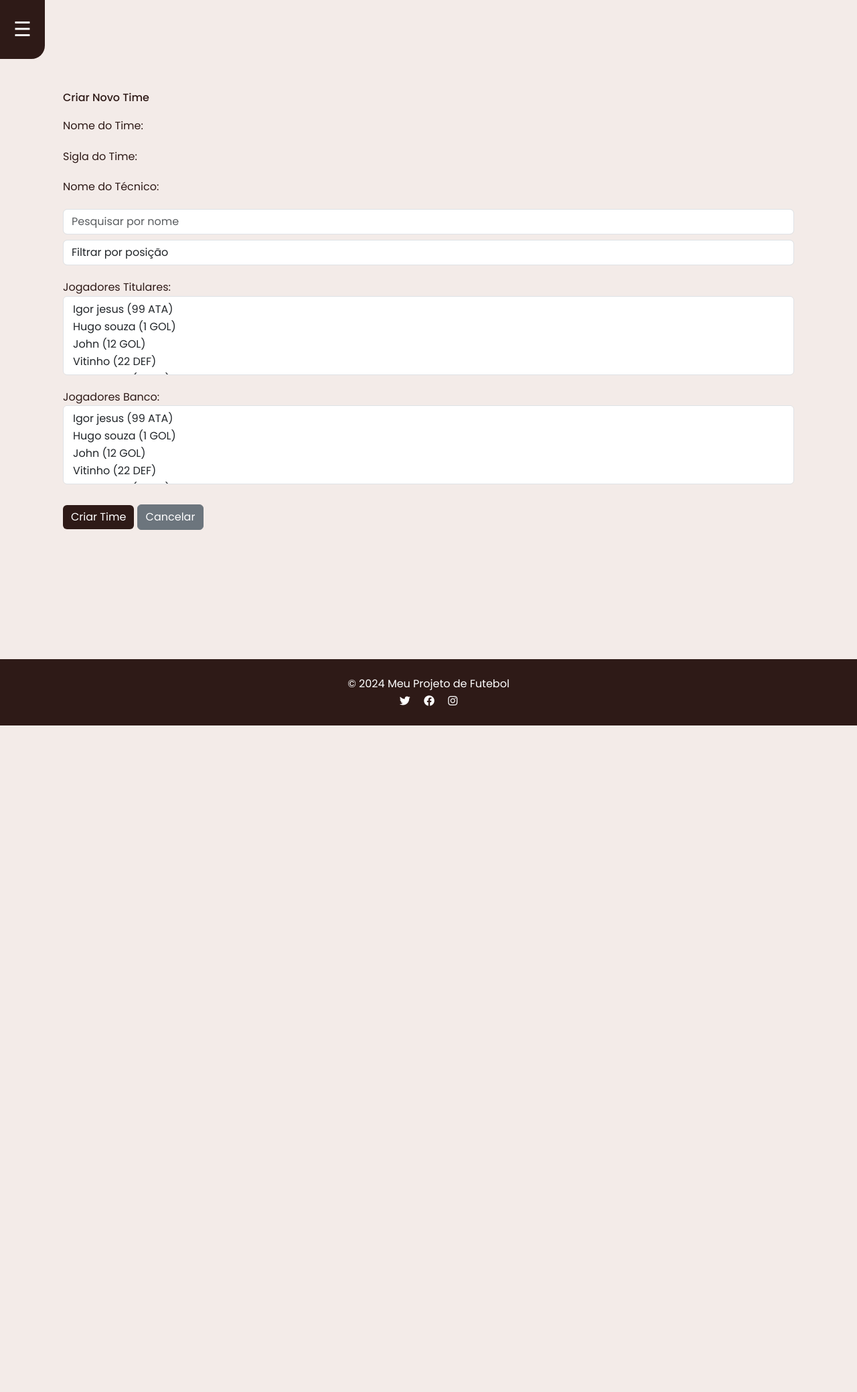
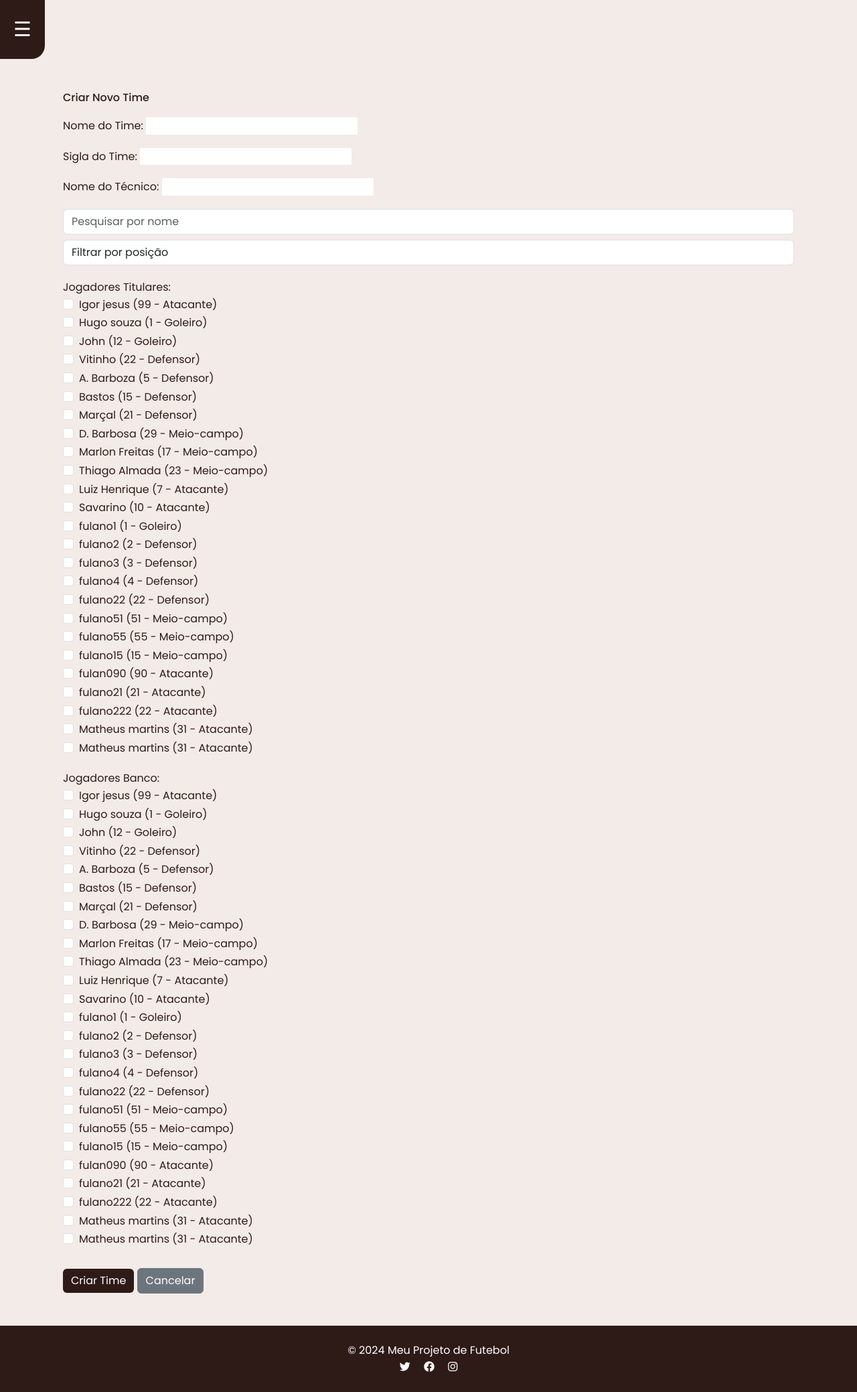
Before and after one commit to Reis567/django-futebol, a Django app: page /criar-time/ in a window 1280 px wide. Shown: the whole page at 67% size. Before the commit the page ends 1083 px from the top, so only its background shows below. Run offline with Django 4.2, Linux system fonts and the light colour scheme; data comes from the database, SQL or seed files in the repository; some libraries are stand-ins or nearby versions.

Commit message:
input bg whjite

```diff
--- a/app1/forms.py
+++ b/app1/forms.py
@@ -7,18 +7,18 @@ class TimeForm(forms.ModelForm):
         model = Time
         fields = ['nome', 'sigla', 'tecnico']
 
-    # Campos para selecionar jogadores titulares e banco usando Select com filtro
     jogadores_titulares = forms.ModelMultipleChoiceField(
         queryset=Jogador.objects.all(),
-        widget=forms.SelectMultiple(attrs={'class': 'form-control'}),
+        widget=forms.CheckboxSelectMultiple,
         label="Jogadores Titulares"
     )
     jogadores_banco = forms.ModelMultipleChoiceField(
         queryset=Jogador.objects.all(),
-        widget=forms.SelectMultiple(attrs={'class': 'form-control'}),
+        widget=forms.CheckboxSelectMultiple,
         label="Jogadores Banco",
         required=False
     )
+
 
 
 
--- a/templates/time/criar_time.html
+++ b/templates/time/criar_time.html
@@ -8,17 +8,17 @@
             {% csrf_token %}
             {{ form.non_field_errors }}
 
-            <div class="form-group">
+            <div class="form-group input-bg-white">
                 <label for="nome">Nome do Time:</label>
                 {{ form.nome }}
             </div>
 
-            <div class="form-group">
+            <div class="form-group input-bg-white">
                 <label for="sigla">Sigla do Time:</label>
                 {{ form.sigla }}
             </div>
 
-            <div class="form-group">
+            <div class="form-group input-bg-white">
                 <label for="tecnico">Nome do Técnico:</label>
                 {{ form.tecnico }}
             </div>
@@ -36,13 +36,31 @@
             </div>
 
             <div class="form-group">
-                <label for="jogadores_titulares">Jogadores Titulares:</label>
-                {{ form.jogadores_titulares }}
+                <label>Jogadores Titulares:</label>
+                <div id="titularesCheckboxes">
+                    {% for jogador in form.jogadores_titulares.field.queryset %}
+                        <div class="form-check">
+                            <input class="form-check-input titular-checkbox" type="checkbox" value="{{ jogador.id }}" id="titular_{{ jogador.id }}" data-id="{{ jogador.id }}" data-posicao="{{ jogador.posicao }}">
+                            <label class="form-check-label" for="titular_{{ jogador.id }}">
+                                {{ jogador.nome }} ({{ jogador.numero_camisa }} - {{ jogador.get_posicao_display }})
+                            </label>
+                        </div>
+                    {% endfor %}
+                </div>
             </div>
 
             <div class="form-group">
-                <label for="jogadores_banco">Jogadores Banco:</label>
-                {{ form.jogadores_banco }}
+                <label>Jogadores Banco:</label>
+                <div id="bancoCheckboxes">
+                    {% for jogador in form.jogadores_banco.field.queryset %}
+                        <div class="form-check">
+                            <input class="form-check-input banco-checkbox" type="checkbox" value="{{ jogador.id }}" id="banco_{{ jogador.id }}" data-id="{{ jogador.id }}" data-posicao="{{ jogador.posicao }}">
+                            <label class="form-check-label" for="banco_{{ jogador.id }}">
+                                {{ jogador.nome }} ({{ jogador.numero_camisa }} - {{ jogador.get_posicao_display }})
+                            </label>
+                        </div>
+                    {% endfor %}
+                </div>
             </div>
 
             <button type="submit" class="btn btn-primary">Criar Time</button>
@@ -63,40 +81,68 @@
         .btn {
             margin-top: 10px;
         }
+        .input-bg-white input {
+            background-color: white;
+        }
     </style>
 
     <script>
         // Filtragem por nome
         document.getElementById('pesquisaNome').addEventListener('input', function () {
             const valorPesquisa = this.value.toLowerCase();
-            const opcoesTitulares = document.querySelectorAll('#id_jogadores_titulares option');
-            const opcoesBanco = document.querySelectorAll('#id_jogadores_banco option');
+            const opcoesTitulares = document.querySelectorAll('.titular-checkbox + label');
+            const opcoesBanco = document.querySelectorAll('.banco-checkbox + label');
 
             opcoesTitulares.forEach(opcao => {
                 const texto = opcao.textContent.toLowerCase();
-                opcao.style.display = texto.includes(valorPesquisa) ? '' : 'none';
+                opcao.parentElement.style.display = texto.includes(valorPesquisa) ? '' : 'none';
             });
 
             opcoesBanco.forEach(opcao => {
                 const texto = opcao.textContent.toLowerCase();
-                opcao.style.display = texto.includes(valorPesquisa) ? '' : 'none';
+                opcao.parentElement.style.display = texto.includes(valorPesquisa) ? '' : 'none';
             });
         });
 
         // Filtragem por posição
         document.getElementById('pesquisaPosicao').addEventListener('change', function () {
             const valorPosicao = this.value;
-            const opcoesTitulares = document.querySelectorAll('#id_jogadores_titulares option');
-            const opcoesBanco = document.querySelectorAll('#id_jogadores_banco option');
+            const opcoesTitulares = document.querySelectorAll('.titular-checkbox');
+            const opcoesBanco = document.querySelectorAll('.banco-checkbox');
 
             opcoesTitulares.forEach(opcao => {
                 const texto = opcao.getAttribute('data-posicao');
-                opcao.style.display = texto === valorPosicao || !valorPosicao ? '' : 'none';
+                opcao.parentElement.style.display = texto === valorPosicao || !valorPosicao ? '' : 'none';
             });
 
             opcoesBanco.forEach(opcao => {
                 const texto = opcao.getAttribute('data-posicao');
-                opcao.style.display = texto === valorPosicao || !valorPosicao ? '' : 'none';
+                opcao.parentElement.style.display = texto === valorPosicao || !valorPosicao ? '' : 'none';
+            });
+        });
+
+        // Sincronizar Titulares e Banco
+        document.querySelectorAll('.titular-checkbox').forEach(checkbox => {
+            checkbox.addEventListener('change', function () {
+                const id = this.dataset.id;
+                const bancoCheckbox = document.querySelector(`#banco_${id}`);
+                if (this.checked) {
+                    if (bancoCheckbox) bancoCheckbox.parentElement.style.display = 'none';
+                } else {
+                    if (bancoCheckbox) bancoCheckbox.parentElement.style.display = '';
+                }
+            });
+        });
+
+        document.querySelectorAll('.banco-checkbox').forEach(checkbox => {
+            checkbox.addEventListener('change', function () {
+                const id = this.dataset.id;
+                const titularCheckbox = document.querySelector(`#titular_${id}`);
+                if (this.checked) {
+                    if (titularCheckbox) titularCheckbox.parentElement.style.display = 'none';
+                } else {
+                    if (titularCheckbox) titularCheckbox.parentElement.style.display = '';
+                }
             });
         });
     </script>
```
